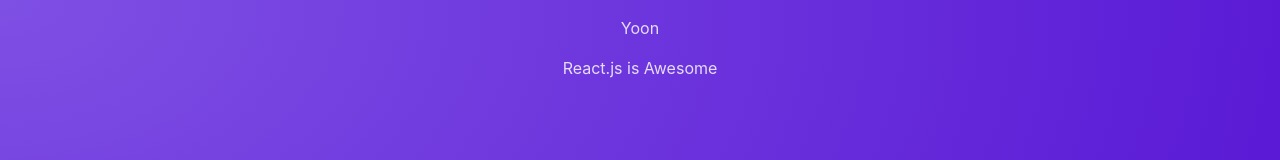
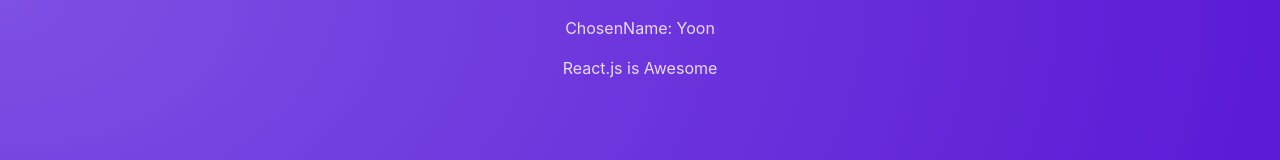
Before and after one commit to ygs3004/StudyNextJs, a React (Vite) app in the folder react-crash-course/: page / in a window 1280 px wide. Shown: the top 160 px of the page. Built offline with nearby package versions, Linux system fonts and the light colour scheme.

Commit message:
react - dynamic value

```diff
--- a/react-crash-course/src/components/Post.jsx
+++ b/react-crash-course/src/components/Post.jsx
@@ -1,6 +1,9 @@
+const names = ["Yoon", "Gun"];
+
 function Post() {
+    const chosenName = Math.random() > 0.5 ? names[0] : names[1];
     return <div>
-        <p>Yoon</p>
+        <p>ChosenName: {chosenName}</p>
         <p>React.js is Awesome</p>
     </div>
 }
```
